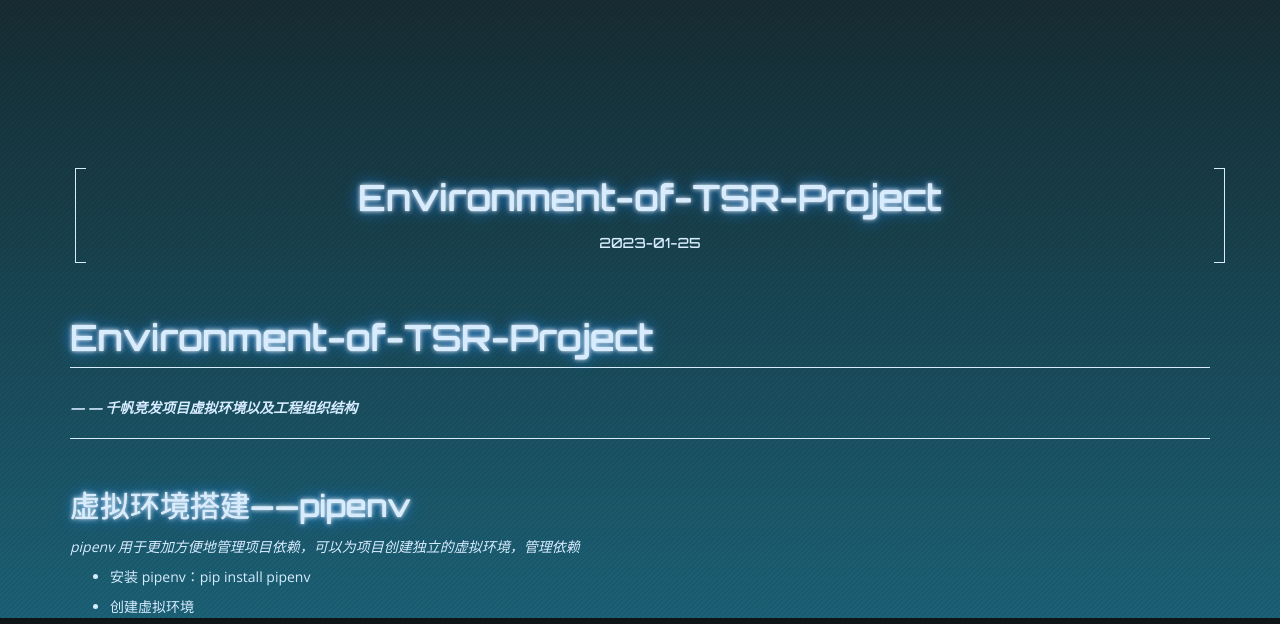
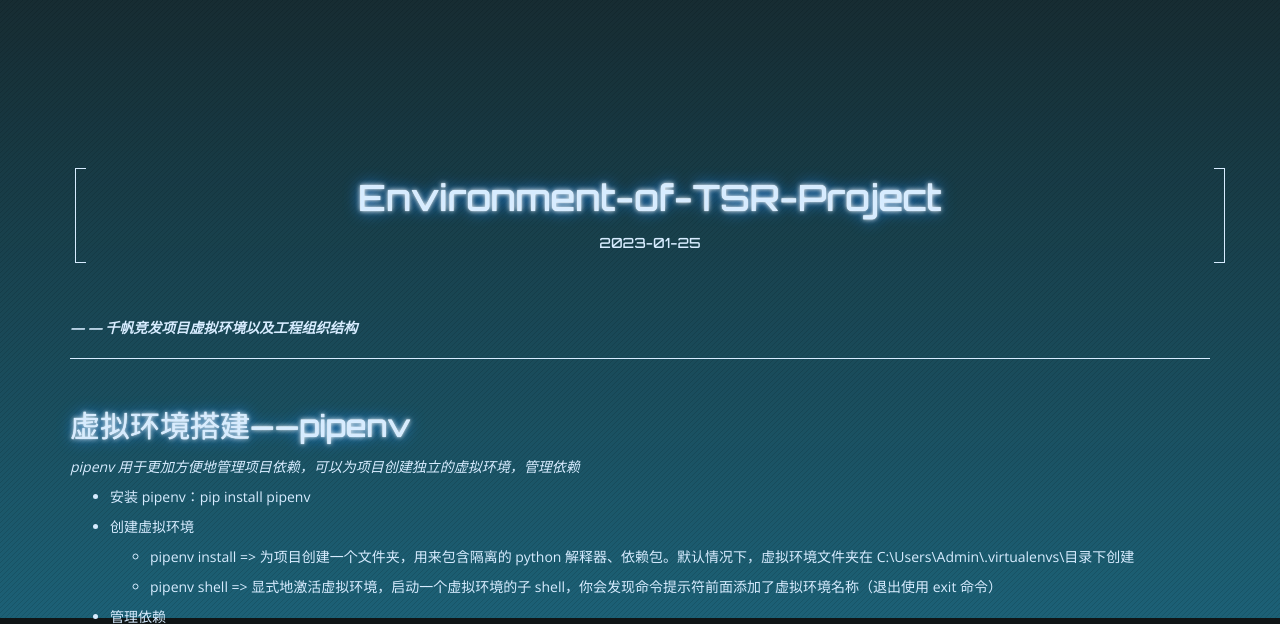
Before and after one commit to DieFromSorrow/DieFromSorrow.github.io, a plain HTML site: page 2023/01/25/Environment-of-TSR-Project/index.html in a window 1280 px wide. Shown: the part 182-806 px from the top of the page. Drawn offline with nearby package versions, Linux system fonts and the light colour scheme.

Commit message:
Site updated: 2023-01-25 21:09:47

```diff
--- a/2023/01/25/Environment-of-TSR-Project/index.html
+++ b/2023/01/25/Environment-of-TSR-Project/index.html
@@ -10,7 +10,7 @@
 
     <!--Description-->
 
-        <meta name="description" content="Environment-of-TSR-Project— — 千帆竞发项目虚拟环境以及工程组织结构">
+        <meta name="description" content="— — 千帆竞发项目虚拟环境以及工程组织结构">
 
 
     <!--Author-->
@@ -170,7 +170,7 @@
 
 
         <!-- Post Content -->
-        <h1 id="Environment-of-TSR-Project"><a href="#Environment-of-TSR-Project" class="headerlink" title="Environment-of-TSR-Project"></a>Environment-of-TSR-Project</h1><p><em><strong>— — 千帆竞发项目虚拟环境以及工程组织结构</strong></em></p>
+        <p><em><strong>— — 千帆竞发项目虚拟环境以及工程组织结构</strong></em></p>
 <span id="more"></span>
 
 <hr>
```
Also changed, not shown: index.html (+1 -1 lines).
